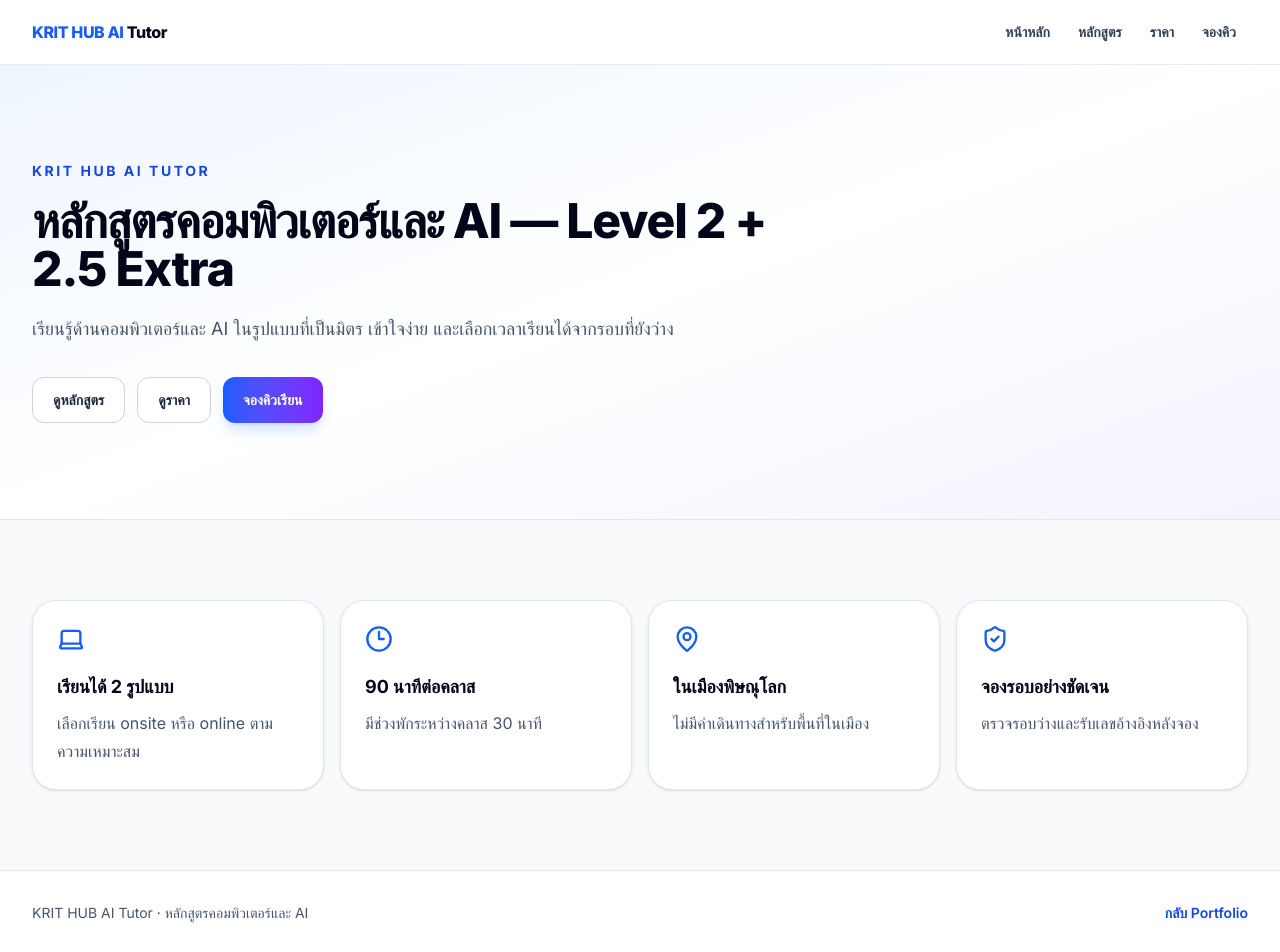
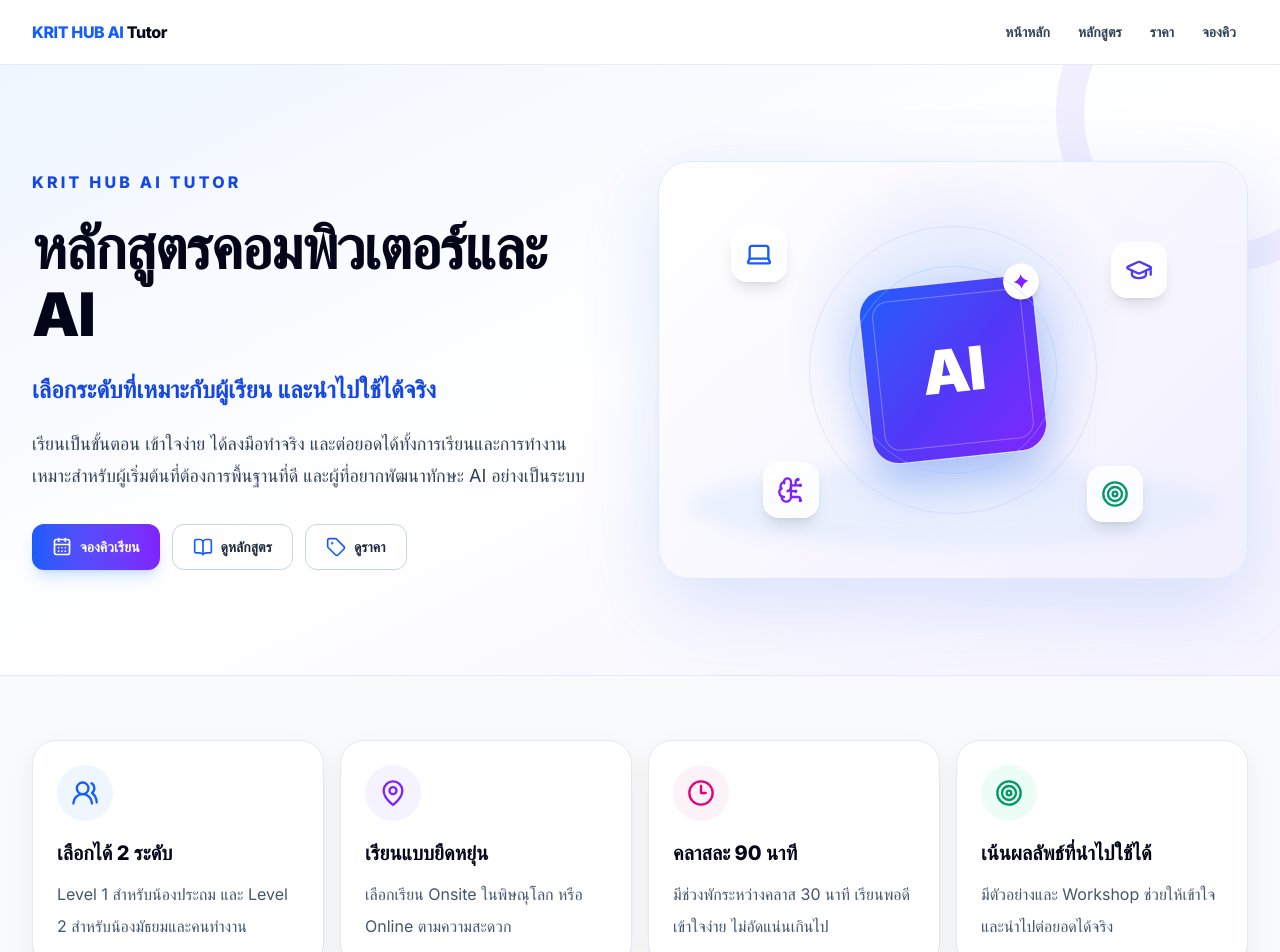
Before and after one commit to kritkrub988/krit-portfolio, a Next.js app: page /tutor in a window 1280 px wide. Shown: the top 952 px of the page. Built offline with nearby package versions, Linux system fonts and the light colour scheme.

Commit message:
feat: redesign tutor landing page

```diff
--- a/src/app/tutor/page.tsx
+++ b/src/app/tutor/page.tsx
@@ -1,51 +1,149 @@
-import { Clock3, Laptop, MapPin, ShieldCheck } from "lucide-react"
+import {
+  BookOpen,
+  BrainCircuit,
+  CalendarDays,
+  CheckCircle2,
+  Clock3,
+  GraduationCap,
+  Laptop,
+  MapPin,
+  Target,
+  Tag,
+  UsersRound,
+} from "lucide-react"
 import Link from "next/link"
 
 import Container from "@/components/common/Container"
-import {
-  TutorPageIntro,
-  tutorPrimaryLinkClass,
-  tutorSecondaryLinkClass,
-} from "@/components/tutor/TutorShell"
+import { tutorPrimaryLinkClass, tutorSecondaryLinkClass } from "@/components/tutor/TutorShell"
 
-const highlights = [
-  { icon: Laptop, title: "เรียนได้ 2 รูปแบบ", text: "เลือกเรียน onsite หรือ online ตามความเหมาะสม" },
-  { icon: Clock3, title: "90 นาทีต่อคลาส", text: "มีช่วงพักระหว่างคลาส 30 นาที" },
-  { icon: MapPin, title: "ในเมืองพิษณุโลก", text: "ไม่มีค่าเดินทางสำหรับพื้นที่ในเมือง" },
-  { icon: ShieldCheck, title: "จองรอบอย่างชัดเจน", text: "ตรวจรอบว่างและรับเลขอ้างอิงหลังจอง" },
+const features = [
+  {
+    icon: UsersRound,
+    tone: "bg-blue-50 text-blue-600",
+    title: "เลือกได้ 2 ระดับ",
+    text: "Level 1 สำหรับน้องประถม และ Level 2 สำหรับน้องมัธยมและคนทำงาน",
+  },
+  {
+    icon: MapPin,
+    tone: "bg-violet-50 text-violet-600",
+    title: "เรียนแบบยืดหยุ่น",
+    text: "เลือกเรียน Onsite ในพิษณุโลก หรือ Online ตามความสะดวก",
+  },
+  {
+    icon: Clock3,
+    tone: "bg-pink-50 text-pink-600",
+    title: "คลาสละ 90 นาที",
+    text: "มีช่วงพักระหว่างคลาส 30 นาที เรียนพอดี เข้าใจง่าย ไม่อัดแน่นเกินไป",
+  },
+  {
+    icon: Target,
+    tone: "bg-emerald-50 text-emerald-600",
+    title: "เน้นผลลัพธ์ที่นำไปใช้ได้",
+    text: "มีตัวอย่างและ Workshop ช่วยให้เข้าใจและนำไปต่อยอดได้จริง",
+  },
 ]
+
+const benefits = [
+  { icon: CheckCircle2, text: "เข้าใจง่าย" },
+  { icon: UsersRound, text: "ปรับตามพื้นฐาน" },
+  { icon: Target, text: "ได้ทักษะที่นำไปใช้ต่อได้" },
+  { icon: GraduationCap, text: "เหมาะทั้งการเรียนและการทำงาน" },
+]
+
+const graphicIcons = [Laptop, BrainCircuit, GraduationCap, Target]
 
 export default function TutorHomePage() {
   return (
-    <>
-      <section className="overflow-hidden border-b border-slate-200 bg-gradient-to-br from-blue-50 via-white to-violet-50 py-16 sm:py-24">
+    <div className="overflow-hidden bg-slate-50">
+      <section className="relative border-b border-blue-100 bg-gradient-to-br from-blue-50 via-white to-violet-50 py-14 sm:py-20 lg:py-24">
+        <div className="pointer-events-none absolute -right-24 -top-28 h-80 w-80 rounded-full border-[28px] border-violet-100/70" aria-hidden="true" />
         <Container>
-          <TutorPageIntro
-            eyebrow="KRIT HUB AI TUTOR"
-            title="หลักสูตรคอมพิวเตอร์และ AI — Level 2 + 2.5 Extra"
-            description="เรียนรู้ด้านคอมพิวเตอร์และ AI ในรูปแบบที่เป็นมิตร เข้าใจง่าย และเลือกเวลาเรียนได้จากรอบที่ยังว่าง"
-          />
-          <div className="mt-8 flex flex-wrap gap-3">
-            <Link href="/tutor/course" className={tutorSecondaryLinkClass}>ดูหลักสูตร</Link>
-            <Link href="/tutor/pricing" className={tutorSecondaryLinkClass}>ดูราคา</Link>
-            <Link href="/tutor/booking" className={tutorPrimaryLinkClass}>จองคิวเรียน</Link>
+          <div className="grid items-center gap-12 lg:grid-cols-[1fr_1.05fr] lg:gap-16">
+            <div className="relative z-10">
+              <p className="text-sm font-extrabold uppercase tracking-[0.2em] text-blue-700 sm:text-base">KRIT HUB AI TUTOR</p>
+              <h1 className="mt-5 max-w-2xl text-4xl font-black leading-[1.12] tracking-tight text-slate-950 sm:text-5xl lg:text-6xl">
+                หลักสูตรคอมพิวเตอร์และ AI
+              </h1>
+              <p className="mt-6 max-w-2xl text-xl font-bold leading-9 text-blue-700 sm:text-2xl">
+                เลือกระดับที่เหมาะกับผู้เรียน และนำไปใช้ได้จริง
+              </p>
+              <p className="mt-5 max-w-2xl text-base leading-8 text-slate-700 sm:text-lg">
+                เรียนเป็นขั้นตอน เข้าใจง่าย ได้ลงมือทำจริง และต่อยอดได้ทั้งการเรียนและการทำงาน เหมาะสำหรับผู้เริ่มต้นที่ต้องการพื้นฐานที่ดี และผู้ที่อยากพัฒนาทักษะ AI อย่างเป็นระบบ
+              </p>
+              <div className="mt-8 flex flex-col gap-3 sm:flex-row sm:flex-wrap">
+                <Link href="/tutor/booking" className={tutorPrimaryLinkClass}>
+                  <CalendarDays className="mr-2 h-5 w-5" aria-hidden="true" />
+                  จองคิวเรียน
+                </Link>
+                <Link href="/tutor/course" className={tutorSecondaryLinkClass}>
+                  <BookOpen className="mr-2 h-5 w-5 text-blue-600" aria-hidden="true" />
+                  ดูหลักสูตร
+                </Link>
+                <Link href="/tutor/pricing" className={tutorSecondaryLinkClass}>
+                  <Tag className="mr-2 h-5 w-5 text-blue-600" aria-hidden="true" />
+                  ดูราคา
+                </Link>
+              </div>
+            </div>
+
+            <div className="relative min-h-[19rem] overflow-hidden rounded-[2rem] border border-blue-100 bg-white/70 p-6 shadow-[0_24px_80px_rgba(37,99,235,0.16)] sm:min-h-[25rem] sm:p-10" aria-label="กราฟิกการเรียนรู้คอมพิวเตอร์และ AI">
+              <div className="absolute inset-0 bg-[radial-gradient(circle_at_50%_40%,rgba(59,130,246,0.2),transparent_44%),linear-gradient(135deg,rgba(255,255,255,0.9),rgba(237,233,254,0.7))]" aria-hidden="true" />
+              <div className="absolute inset-x-8 bottom-8 h-20 rounded-[50%] border border-blue-200/70 bg-blue-100/50 blur-sm" aria-hidden="true" />
+              <div className="relative flex h-full min-h-[17rem] items-center justify-center sm:min-h-[21rem]">
+                <div className="relative flex h-36 w-36 rotate-[-6deg] items-center justify-center rounded-[1.7rem] border border-white/80 bg-gradient-to-br from-blue-600 via-indigo-600 to-violet-600 shadow-[0_20px_45px_rgba(37,99,235,0.35)] sm:h-44 sm:w-44">
+                  <div className="absolute inset-3 rounded-2xl border border-white/30" aria-hidden="true" />
+                  <span className="relative text-5xl font-black tracking-tight text-white sm:text-6xl">AI</span>
+                  <SparkleIcon />
+                </div>
+                {graphicIcons.map((Icon, index) => (
+                  <div key={index} className={`absolute flex h-14 w-14 items-center justify-center rounded-2xl border border-white/80 bg-white/85 text-blue-600 shadow-lg backdrop-blur ${index === 0 ? "left-3 top-6 sm:left-8" : index === 1 ? "bottom-5 left-8 text-violet-600 sm:left-16" : index === 2 ? "right-3 top-10 text-indigo-600 sm:right-10" : "bottom-4 right-6 text-emerald-600 sm:right-16"}`}>
+                    <Icon className="h-7 w-7" aria-hidden="true" />
+                  </div>
+                ))}
+                <div className="absolute right-1/2 top-1/2 h-52 w-52 translate-x-1/2 -translate-y-1/2 rounded-full border border-blue-300/40" aria-hidden="true" />
+                <div className="absolute right-1/2 top-1/2 h-72 w-72 translate-x-1/2 -translate-y-1/2 rounded-full border border-violet-300/30" aria-hidden="true" />
+              </div>
+            </div>
           </div>
         </Container>
       </section>
 
-      <section className="py-14 sm:py-20">
+      <section className="py-10 sm:py-14 lg:py-16">
         <Container>
           <div className="grid gap-4 sm:grid-cols-2 lg:grid-cols-4">
-            {highlights.map(({ icon: Icon, title, text }) => (
-              <article key={title} className="rounded-3xl border border-slate-200 bg-white p-6 shadow-sm">
-                <Icon className="h-7 w-7 text-blue-600" aria-hidden="true" />
-                <h2 className="mt-5 text-lg font-bold">{title}</h2>
-                <p className="mt-2 leading-7 text-slate-600">{text}</p>
+            {features.map(({ icon: Icon, tone, title, text }) => (
+              <article key={title} className="rounded-3xl border border-slate-200 bg-white p-6 shadow-[0_10px_25px_rgba(15,23,42,0.06)] transition hover:-translate-y-1 hover:shadow-lg">
+                <div className={`flex h-14 w-14 items-center justify-center rounded-full ${tone}`}>
+                  <Icon className="h-7 w-7" aria-hidden="true" />
+                </div>
+                <h2 className="mt-5 text-xl font-extrabold leading-tight text-slate-950">{title}</h2>
+                <p className="mt-3 leading-8 text-slate-600">{text}</p>
               </article>
             ))}
           </div>
         </Container>
       </section>
-    </>
+
+      <section className="pb-10 sm:pb-14">
+        <Container>
+          <div className="grid gap-3 rounded-3xl border border-blue-100 bg-gradient-to-r from-blue-50 via-white to-violet-50 p-4 sm:grid-cols-2 sm:p-5 lg:grid-cols-4">
+            {benefits.map(({ icon: Icon, text }, index) => (
+              <div key={text} className={`flex items-center gap-3 px-2 py-3 text-sm font-bold text-slate-700 sm:px-4 ${index > 0 ? "sm:border-l sm:border-slate-300" : ""}`}>
+                <Icon className="h-6 w-6 shrink-0 text-blue-600" aria-hidden="true" />
+                <span>{text}</span>
+              </div>
+            ))}
+          </div>
+        </Container>
+      </section>
+    </div>
   )
 }
+
+function SparkleIcon() {
+  return (
+    <span className="absolute -right-2 -top-3 flex h-9 w-9 items-center justify-center rounded-full bg-white text-violet-600 shadow-md" aria-hidden="true">
+      <span className="text-xl">✦</span>
+    </span>
+  )
+}
```
